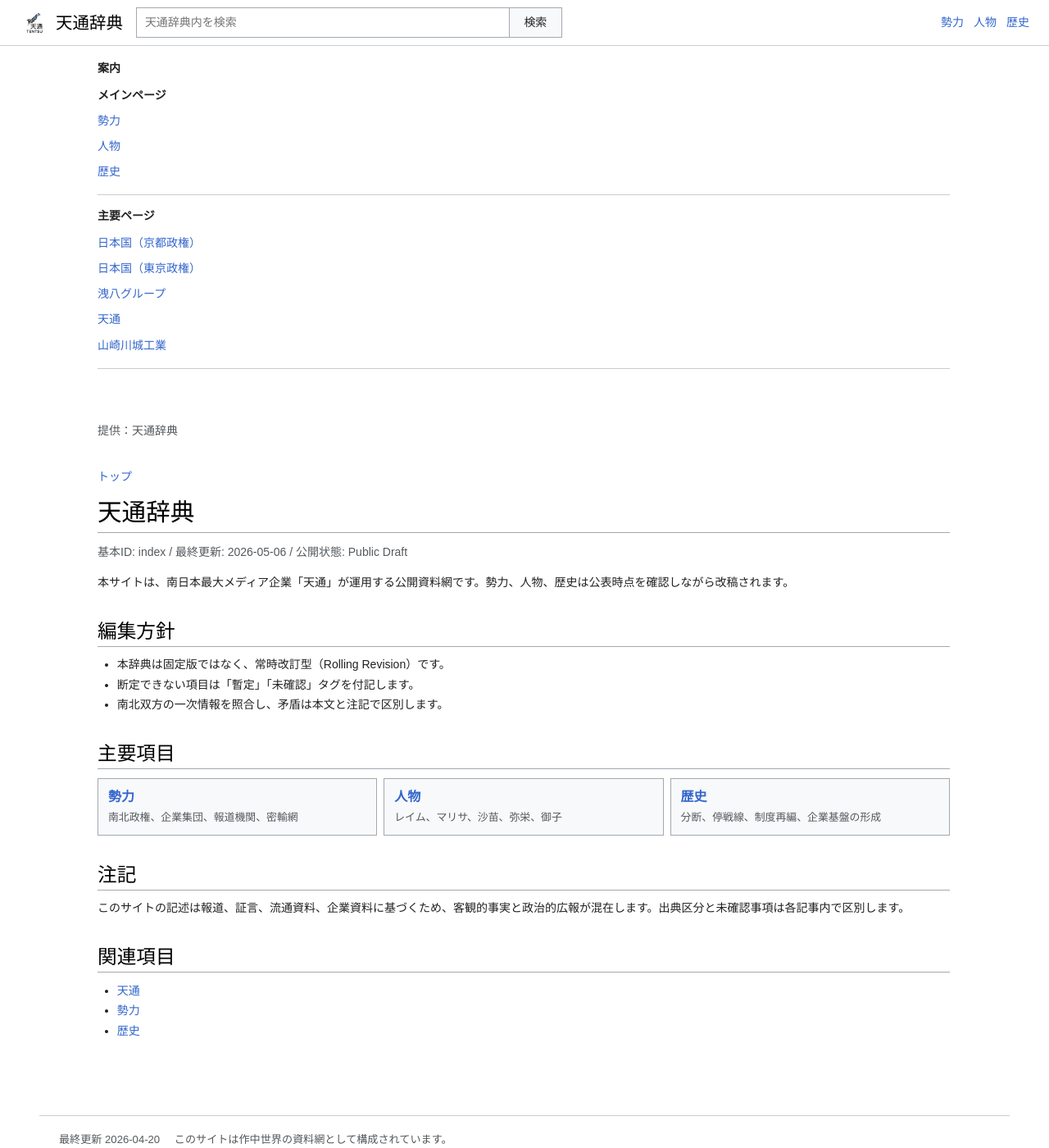
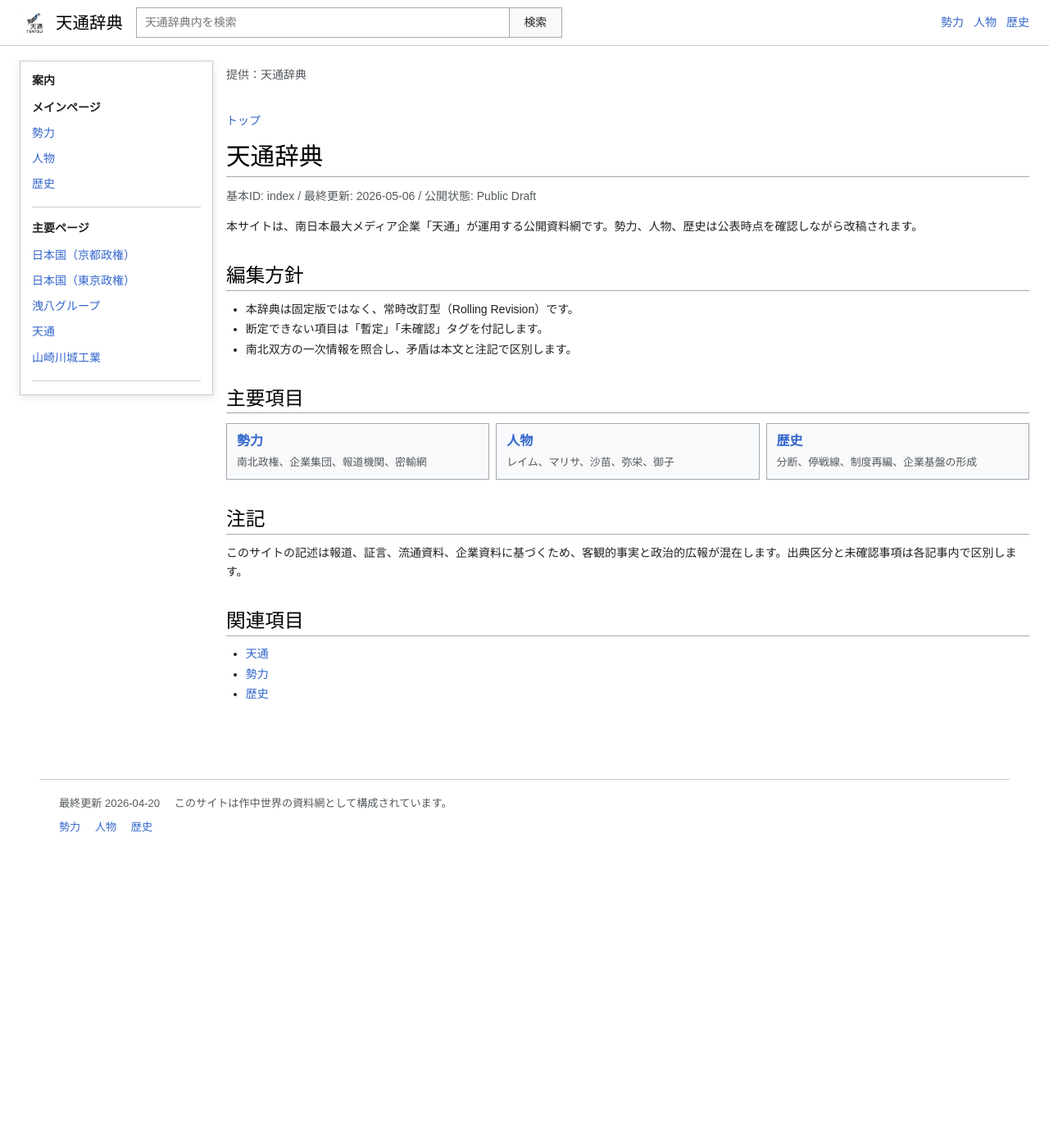
Before and after one commit to manzyuball/Tenzu.jp, a Jekyll site: the page built from index.html, in a window 1280 px wide and 1400 px high. Shown: the whole window at 82% size. Built offline with Jekyll 4.4.1, drawn with Linux system fonts in a browser that asks for light colours.

Commit message:
feat: implement base layout and Vector 2022-inspired stylesheet

```diff
--- a/_layouts/default.html
+++ b/_layouts/default.html
@@ -34,7 +34,6 @@
     </nav>
   </header>
 
-  <div class="vector-page">
   {% if page.nav_section == 'top' %}
   <aside id="mw-panel" class="vector-main-menu" aria-label="案内" data-sidebar>
     <div class="portal" role="navigation" id="p-navigation" aria-labelledby="p-navigation-label">
@@ -79,6 +78,7 @@
   <button type="button" class="vector-toc-restore" data-toc-restore aria-controls="vector-page-toc" aria-expanded="false" hidden>目次を表示</button>
   {% endunless %}
 
+  <div class="vector-page">
     <main id="content" class="mw-body" role="main">
       <a id="top"></a>
       <div id="siteNotice"></div>
--- a/assets/css/wiki.css
+++ b/assets/css/wiki.css
@@ -215,15 +215,12 @@ input {
 
 /* ---------- Page grid ---------- */
 .vector-page {
-  display: grid;
-  grid-template-columns: minmax(0, 1040px) minmax(176px, 244px);
-  gap: 24px;
-  max-width: 1340px;
+  display: block;
+  max-width: 1090px;
   margin: 0 auto;
   padding: 0 24px 32px;
 }
 
-.vector-page-toc,
 .vector-page-tools {
   position: sticky;
   top: calc(var(--header-height) + 16px);
@@ -233,24 +230,39 @@ input {
 }
 
 .vector-main-menu {
-  grid-column: 1;
-  padding-top: 18px;
+  position: fixed;
+  top: calc(var(--header-height) + 18px);
+  left: 24px;
+  z-index: 45;
+  width: 236px;
+  max-height: calc(100vh - var(--header-height) - 36px);
+  padding: 14px 14px 0;
+  overflow: auto;
+  background: rgba(255, 255, 255, 0.98);
+  border: 1px solid var(--color-border-subtle);
+  box-shadow: 0 2px 10px rgba(0, 0, 0, 0.10);
 }
 
-body.vector-is-top-page .vector-page,
-body.toc-hidden .vector-page,
-body.vector-no-page-toc .vector-page {
-  grid-template-columns: minmax(0, 1040px);
-  max-width: 1090px;
+body.vector-is-top-page .vector-page {
+  padding-left: 292px;
+  max-width: 1380px;
 }
 
 .vector-page-toc {
-  grid-column: 2;
-  padding-top: 24px;
+  position: fixed;
+  top: calc(var(--header-height) + 18px);
+  right: 24px;
+  z-index: 44;
+  width: 268px;
+  max-height: calc(100vh - var(--header-height) - 36px);
+  padding: 14px 14px 0;
+  overflow: auto;
+  background: rgba(255, 255, 255, 0.98);
+  border: 1px solid var(--color-border-subtle);
+  box-shadow: 0 2px 10px rgba(0, 0, 0, 0.10);
 }
 
 .mw-body {
-  grid-column: 1;
   min-width: 0;
   padding: 24px 0 48px;
   background: var(--color-surface);
@@ -264,6 +276,11 @@ body.vector-no-page-toc .vector-page {
 body.toc-hidden .vector-page-toc,
 body.vector-no-page-toc .vector-page-toc {
   display: none;
+}
+
+body.vector-is-article-page.vector-has-generated-toc:not(.toc-hidden):not(.vector-no-page-toc) .vector-page {
+  max-width: 1410px;
+  padding-right: 326px;
 }
 
 .portal {
@@ -911,15 +928,43 @@ a.external.text::after {
 /* ---------- Responsive ---------- */
 @media screen and (max-width: 1300px) {
   .vector-page {
-    grid-template-columns: minmax(0, 1fr) minmax(168px, 220px);
     max-width: 100%;
+  }
+
+  .vector-page-toc {
+    width: 244px;
+  }
+
+  body.vector-is-article-page.vector-has-generated-toc:not(.toc-hidden):not(.vector-no-page-toc) .vector-page {
+    padding-right: 300px;
+  }
+
+  body.vector-is-top-page .vector-page {
+    padding-left: 276px;
   }
 }
 
 @media screen and (max-width: 1100px) {
   .vector-page {
-    grid-template-columns: minmax(0, 1fr) minmax(160px, 190px);
-    gap: 18px;
+    max-width: 1090px;
+  }
+
+  body.vector-is-article-page.vector-has-generated-toc:not(.toc-hidden):not(.vector-no-page-toc) .vector-page,
+  body.vector-is-top-page .vector-page {
+    padding-right: 24px;
+    padding-left: 24px;
+  }
+
+  .vector-main-menu,
+  .vector-page-toc {
+    right: 16px;
+    left: auto;
+    width: min(84vw, 320px);
+  }
+
+  .vector-main-menu {
+    left: 16px;
+    right: auto;
   }
 }
 
@@ -955,26 +1000,25 @@ a.external.text::after {
     padding: 0 12px 24px;
   }
 
+  body.vector-is-article-page.vector-has-generated-toc:not(.toc-hidden):not(.vector-no-page-toc) .vector-page,
+  body.vector-is-top-page .vector-page {
+    padding-right: 12px;
+    padding-left: 12px;
+  }
+
+  .vector-main-menu,
+  .vector-page-toc {
+    top: calc(var(--header-height) + 8px);
+    width: min(88vw, 320px);
+    max-height: calc(100vh - var(--header-height) - 16px);
+  }
+
   .vector-main-menu {
-    padding-top: 12px;
+    left: 12px;
   }
 
   .vector-page-toc {
-    position: static;
-    display: block;
-    max-height: none;
-    margin: 12px 0 0;
-    padding: 0;
-  }
-
-  body.toc-hidden .vector-page-toc {
-    display: none;
-  }
-
-  .vector-page-toc details {
-    padding: 8px 10px;
-    background: var(--color-surface-subtle);
-    border: 1px solid var(--color-border);
+    right: 12px;
   }
 
   .mw-body {
```
Lines whose indentation alone changed are shown as unchanged.
